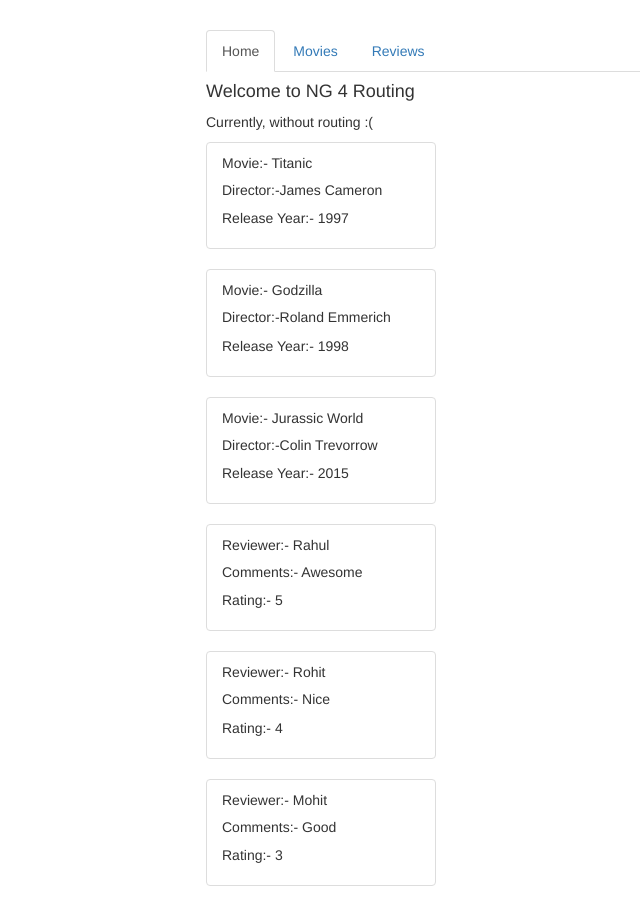
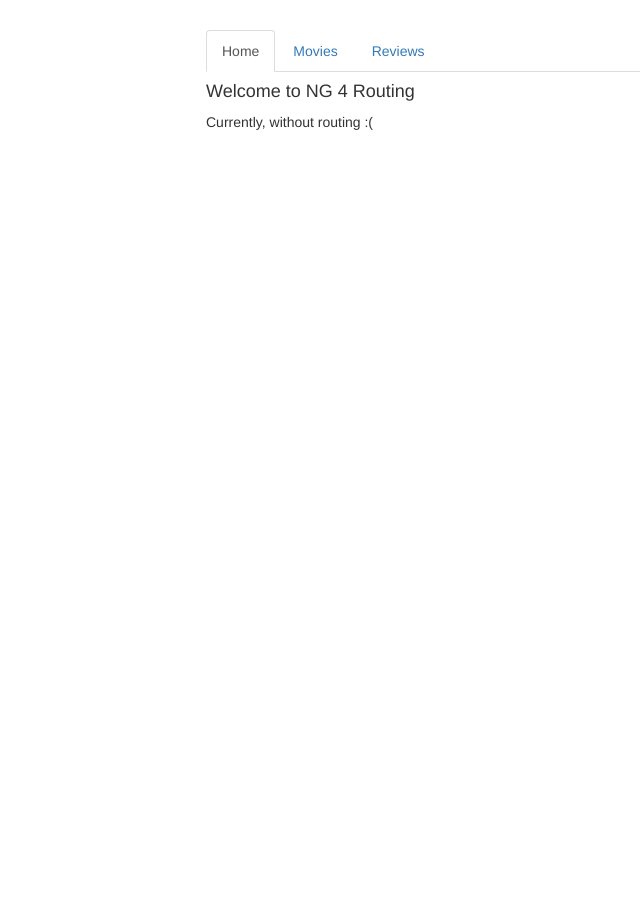
Before and after one commit to rahulsahay19/Angular-Routing, an Angular app: page / in a window 1280 px wide. Shown: the whole page, without its empty margins (59-699 px from the left). After the commit the page ends 800 px from the top, so only its background shows below. Built offline with nearby package versions, Linux system fonts and the light colour scheme.

Commit message:
Added Routing

```diff
--- a/src/app/app.component.html
+++ b/src/app/app.component.html
@@ -2,25 +2,15 @@
   <div class="row">
     <div class="col-xs-12 col-sm-10 col-md-8 col-sm-offset-1 col-md-offset-2">
       <ul class="nav nav-tabs">
-        <li role="presentation" class="active"><a href="#">Home</a></li>
-        <li role="presentation"><a href="#">Movies</a></li>
-        <li role="presentation"><a href="#">Reviews</a></li>
+        <li role="presentation" class="active"><a routerLink="/">Home</a></li>
+        <li role="presentation"><a routerLink="/movies">Movies</a></li>
+        <li role="presentation"><a routerLink="/reviews">Reviews</a></li>
       </ul>
     </div>
   </div>
   <div class="row">
     <div class="col-xs-12 col-sm-10 col-md-8 col-sm-offset-1 col-md-offset-2">
-      <app-home></app-home>
-    </div>
-  </div>
-  <div class="row">
-    <div class="col-xs-12 col-sm-10 col-md-8 col-sm-offset-1 col-md-offset-2">
-      <app-movies></app-movies>
-    </div>
-  </div>
-  <div class="row">
-    <div class="col-xs-12 col-sm-10 col-md-8 col-sm-offset-1 col-md-offset-2">
-      <app-reviews></app-reviews>
+     <router-outlet></router-outlet>
     </div>
   </div>
 </div>
--- a/src/app/app.module.ts
+++ b/src/app/app.module.ts
@@ -1,12 +1,16 @@
 import { BrowserModule } from '@angular/platform-browser';
 import { NgModule } from '@angular/core';
-
+import { Routes, RouterModule } from '@angular/router';
 import { AppComponent } from './app.component';
 import { HomeComponent } from './home/home.component';
 import { MoviesComponent } from './movies/movies.component';
 import { ReviewsComponent } from './reviews/reviews.component';
 
-
+const appRoutes:Routes=[
+ {path:'',component:HomeComponent},
+ {path:'reviews',component:ReviewsComponent},
+ {path:'movies',component:MoviesComponent}
+];
 @NgModule({
   declarations: [
     AppComponent,
@@ -15,7 +19,8 @@ import { ReviewsComponent } from './reviews/reviews.component';
     ReviewsComponent
   ],
   imports: [
-    BrowserModule
+    BrowserModule,
+    RouterModule.forRoot(appRoutes)
   ],
   providers: [],
   bootstrap: [AppComponent]
```
